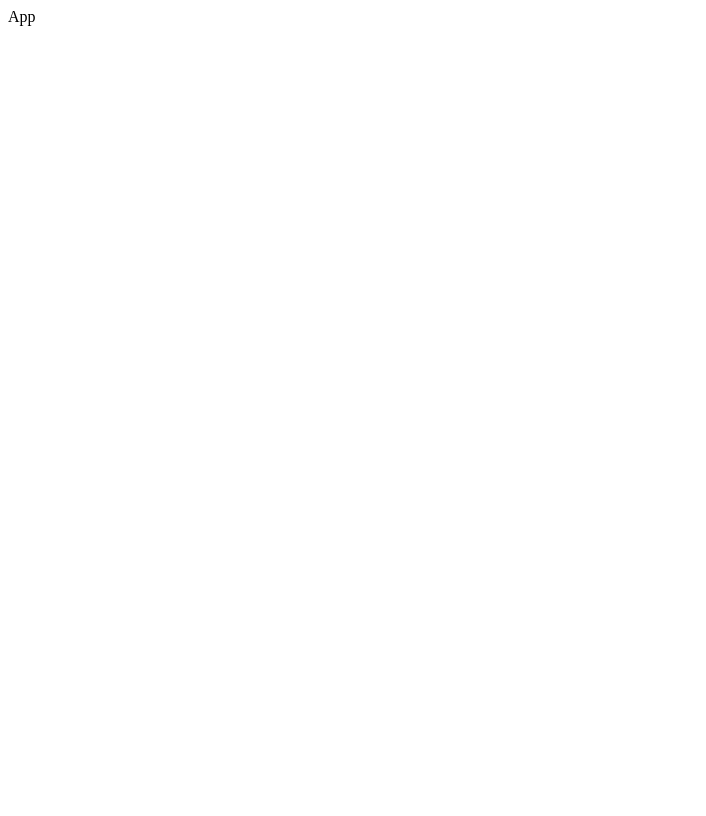
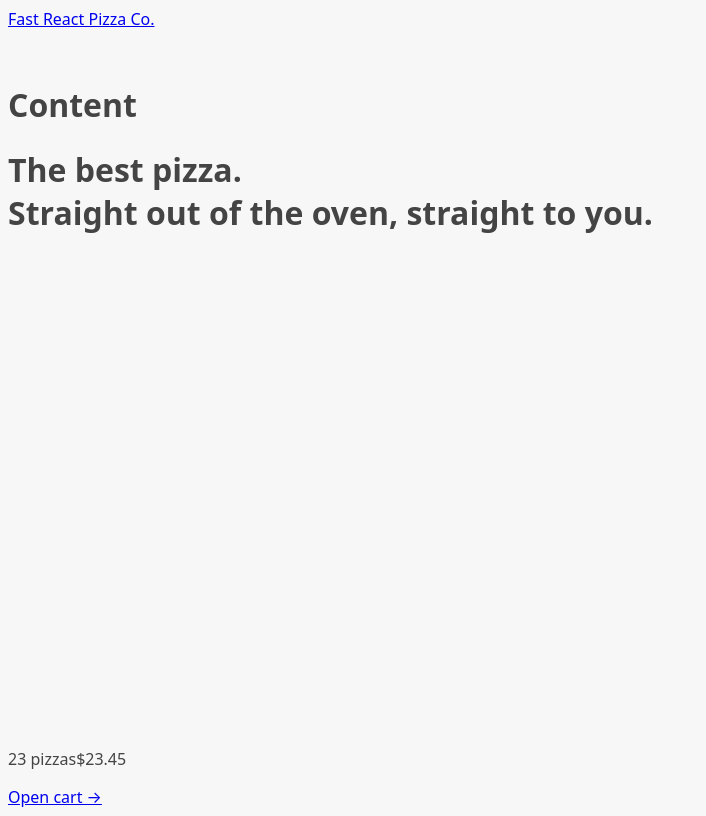
Before and after one commit to devkoushiik/Pizza_shop, a React (Vite) app: page / in a window 1280 px wide. Shown: the whole page, without its empty margins (0-706 px from the left). Built offline with nearby package versions, Linux system fonts and the light colour scheme.

Commit message:
menu fetching done.

```diff
--- a/package.json
+++ b/package.json
@@ -11,7 +11,8 @@
   },
   "dependencies": {
     "react": "^18.2.0",
-    "react-dom": "^18.2.0"
+    "react-dom": "^18.2.0",
+    "react-router-dom": "^6.15.0"
   },
   "devDependencies": {
     "@types/react": "^18.2.15",
--- a/src/App.jsx
+++ b/src/App.jsx
@@ -1,4 +1,37 @@
+import { RouterProvider, createBrowserRouter } from "react-router-dom";
+import Home from "./ui/Home";
+
+import Menu, { loader as menuLoader } from "./features/menu/Menu";
+
+import Cart from "./features/cart/Cart";
+import CreateOrder from "./features/order/CreateOrder";
+import Order from "./features/order/Order";
+import AppLayout from "./ui/AppLayout";
+import Error from "./ui/Error";
+
+const router = createBrowserRouter([
+  {
+    element: <AppLayout />,
+    errorElement: <Error />,
+    children: [
+      {
+        path: "/",
+        element: <Home />,
+      },
+      {
+        path: "/menu",
+        element: <Menu />,
+        loader: menuLoader,
+        errorElement: <Error />,
+      },
+      { path: "/cart", element: <Cart /> },
+      { path: "/order/new", element: <CreateOrder /> },
+      { path: "/order/:orderId", element: <Order /> },
+    ],
+  },
+]);
+
 const App = () => {
-  return <div>App</div>;
+  return <RouterProvider router={router} />;
 };
 export default App;
--- a/src/features/cart/CartOverview.jsx
+++ b/src/features/cart/CartOverview.jsx
@@ -1,3 +1,5 @@
+import { Link } from "react-router-dom";
+
 function CartOverview() {
   return (
     <div>
@@ -5,7 +7,7 @@
         <span>23 pizzas</span>
         <span>$23.45</span>
       </p>
-      <a href="#">Open cart &rarr;</a>
+      <Link to="/cart">Open cart &rarr;</Link>
     </div>
   );
 }
--- a/src/features/menu/Menu.jsx
+++ b/src/features/menu/Menu.jsx
@@ -1,5 +1,22 @@
+import { useLoaderData } from "react-router-dom";
+import { getMenu } from "../../services/apiRestaurant";
+import MenuItem from "./MenuItem";
+
 function Menu() {
-  return <h1>Menu</h1>;
+  const menu = useLoaderData();
+  console.log(menu);
+  return (
+    <ul>
+      {menu.map((pizza) => (
+        <MenuItem pizza={pizza} key={pizza.id} />
+      ))}
+    </ul>
+  );
+}
+
+export async function loader() {
+  const menu = await getMenu();
+  return menu;
 }
 
 export default Menu;
--- a/src/features/menu/MenuItem.jsx
+++ b/src/features/menu/MenuItem.jsx
@@ -1,3 +1,4 @@
+import { formatCurrency } from "../../utilites/helpers";
 function MenuItem({ pizza }) {
   const { id, name, unitPrice, ingredients, soldOut, imageUrl } = pizza;
 
@@ -6,7 +7,7 @@
       <img src={imageUrl} alt={name} />
       <div>
         <p>{name}</p>
-        <p>{ingredients.join(', ')}</p>
+        <p>{ingredients.join(", ")}</p>
         <div>
           {!soldOut ? <p>{formatCurrency(unitPrice)}</p> : <p>Sold out</p>}
         </div>
--- a/src/features/order/Order.jsx
+++ b/src/features/order/Order.jsx
@@ -4,7 +4,7 @@
   calcMinutesLeft,
   formatCurrency,
   formatDate,
-} from "../../utils/helpers";
+} from "../../utilites/helpers";
 
 const order = {
   id: "ABCDEF",
--- a/src/main.jsx
+++ b/src/main.jsx
@@ -1,6 +1,7 @@
 import React from "react";
 import ReactDOM from "react-dom/client";
 import App from "./App";
+import "./index.css";
 
 ReactDOM.createRoot(document.getElementById("root")).render(
   <React.StrictMode>
--- /dev/null
+++ b/src/ui/AppLayout.jsx
@@ -0,0 +1,23 @@
+import { Outlet, useNavigation } from "react-router-dom";
+import CartOverview from "../features/cart/CartOverview";
+import Header from "./Header";
+import Loader from "./Loader";
+
+const AppLayout = () => {
+  const navigation = useNavigation();
+
+  const isLoading = navigation.state === "loading";
+
+  return (
+    <div className="layout">
+      {isLoading && <Loader />}
+      <Header />
+      <main>
+        <h1>Content</h1>
+        <Outlet />
+      </main>
+      <CartOverview />
+    </div>
+  );
+};
+export default AppLayout;
--- a/src/ui/Error.jsx
+++ b/src/ui/Error.jsx
@@ -1,15 +1,17 @@
-import { useNavigate } from 'react-router-dom';
+import { useNavigate, useRouteError } from "react-router-dom";
 
-function NotFound() {
+function Error() {
   const navigate = useNavigate();
+
+  const error = useRouteError();
 
   return (
     <div>
       <h1>Something went wrong 😢</h1>
-      <p>%MESSAGE%</p>
+      <p>{error.data || error.message}</p>
       <button onClick={() => navigate(-1)}>&larr; Go back</button>
     </div>
   );
 }
 
-export default NotFound;
+export default Error;
--- /dev/null
+++ b/src/ui/Header.jsx
@@ -0,0 +1,10 @@
+import { Link } from "react-router-dom";
+
+const Header = () => {
+  return (
+    <header>
+      <Link to="/">Fast React Pizza Co.</Link>
+    </header>
+  );
+};
+export default Header;
--- /dev/null
+++ b/src/ui/Loader.jsx
@@ -0,0 +1,4 @@
+const Loader = () => {
+  return <div className="loader">Loader...</div>;
+};
+export default Loader;
```
Also changed, not shown: 1 other file (tests, documents, lock files or other folders).
